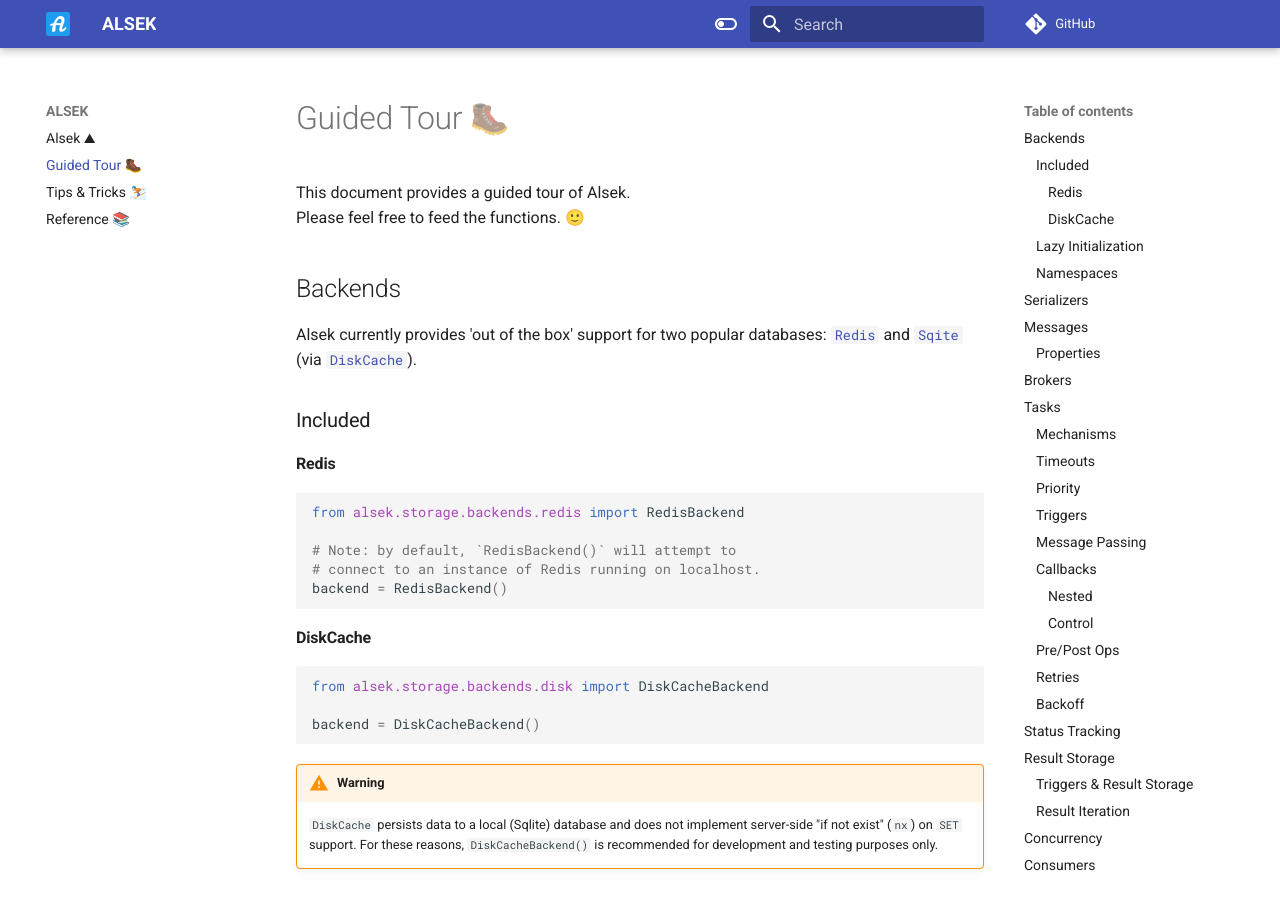
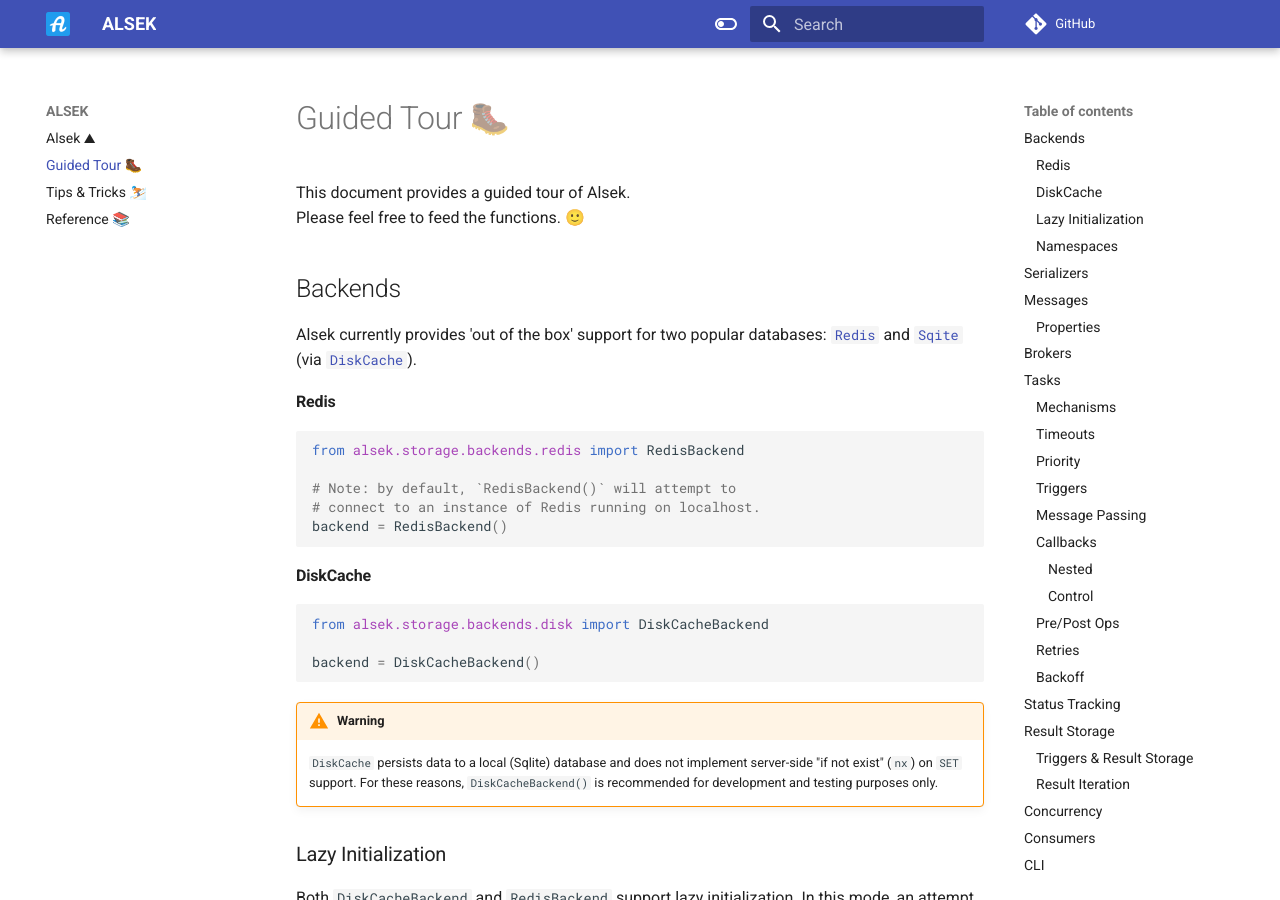
Before and after one commit to TariqAHassan/alsek, an MkDocs documentation site: the page built from docs/guided_tour.md, in a window 1280 px wide and 900 px high. Built offline with MkDocs 1.6.1 and Material for MkDocs 9.7.7, drawn with Linux system fonts in a browser that asks for light colours; comment, search, counter and statistics services are not loaded.

Commit message:
Clean up

```diff
--- a/docs/guided_tour.md
+++ b/docs/guided_tour.md
@@ -7,8 +7,6 @@ Please feel free to feed the functions. 🙂
 
 Alsek currently provides 'out of the box' support for two popular databases: [`Redis`](https://redis.io)
 and [`Sqite`](https://www.sqlite.org) (via [`DiskCache`](http://www.grantjenks.com/docs/diskcache/index.html)).
-
-### Included
 
 #### Redis
 
```
